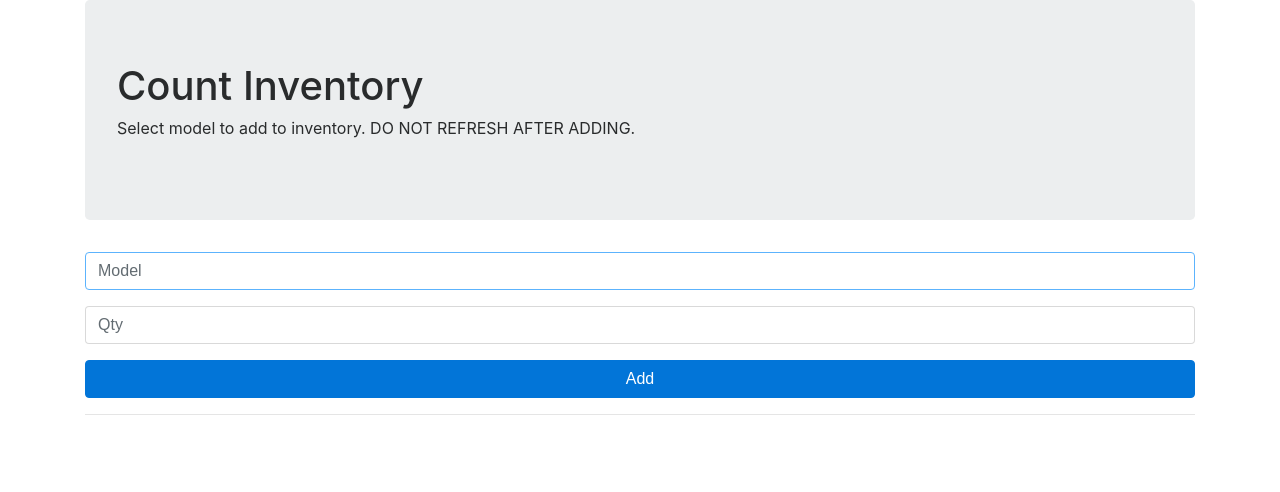
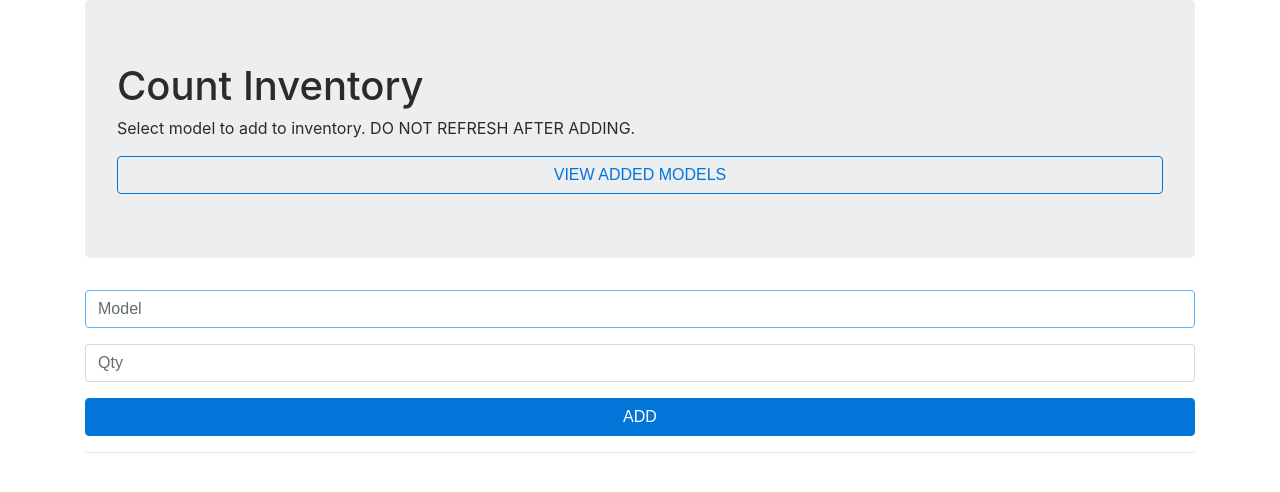
Before and after one commit to balpreetpunia/inven-count, a PHP site: page / in a window 1280 px wide. Shown: the top 492 px of the page. Run offline with PHP 8.4, Linux system fonts and the light colour scheme; some libraries are stand-ins or nearby versions.

Commit message:
Added view added models button.

```diff
--- a/index.php
+++ b/index.php
@@ -56,6 +56,7 @@
     <div class="jumbotron">
         <h1>Count Inventory</h1>
         <p>Select model to add to inventory. DO NOT REFRESH AFTER ADDING.</p>
+        <button class="btn btn-outline-primary w-100" onclick="location='view.php'" ">VIEW ADDED MODELS</button>
     </div>
     <div class="input-field">
         <form id="calculator" method="post" action="">
@@ -66,7 +67,7 @@
                 <input id="qty" name="qty" class="form-control" placeholder="Qty" type="number" />
             </div>
             <div class="btn-group d-flex" role="group">
-                <button class="btn btn-primary w-100" id="generate" type="submit">Add</button>
+                <button class="btn btn-primary w-100" id="generate" type="submit">ADD</button>
             </div>
         </form>
     </div>
```
